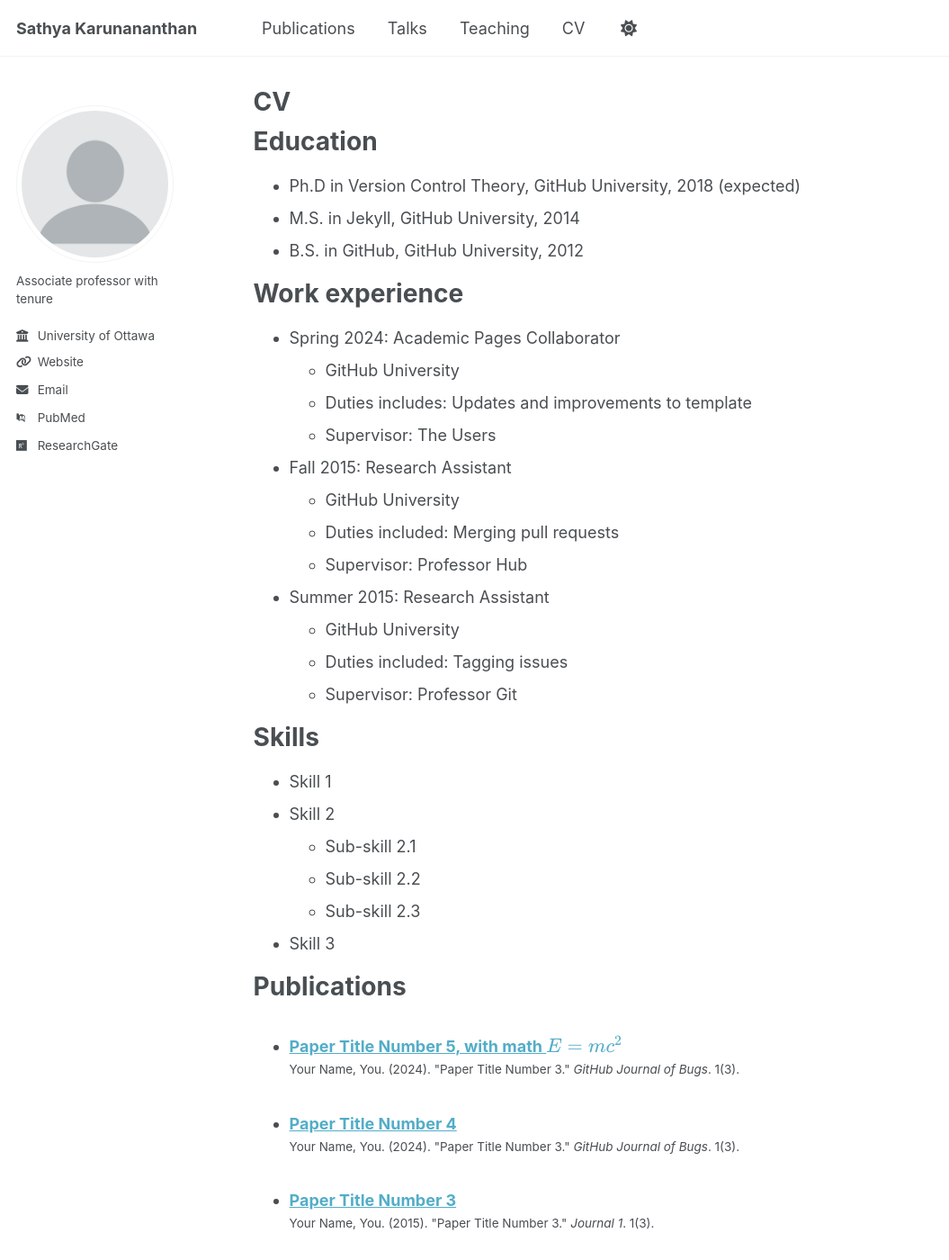
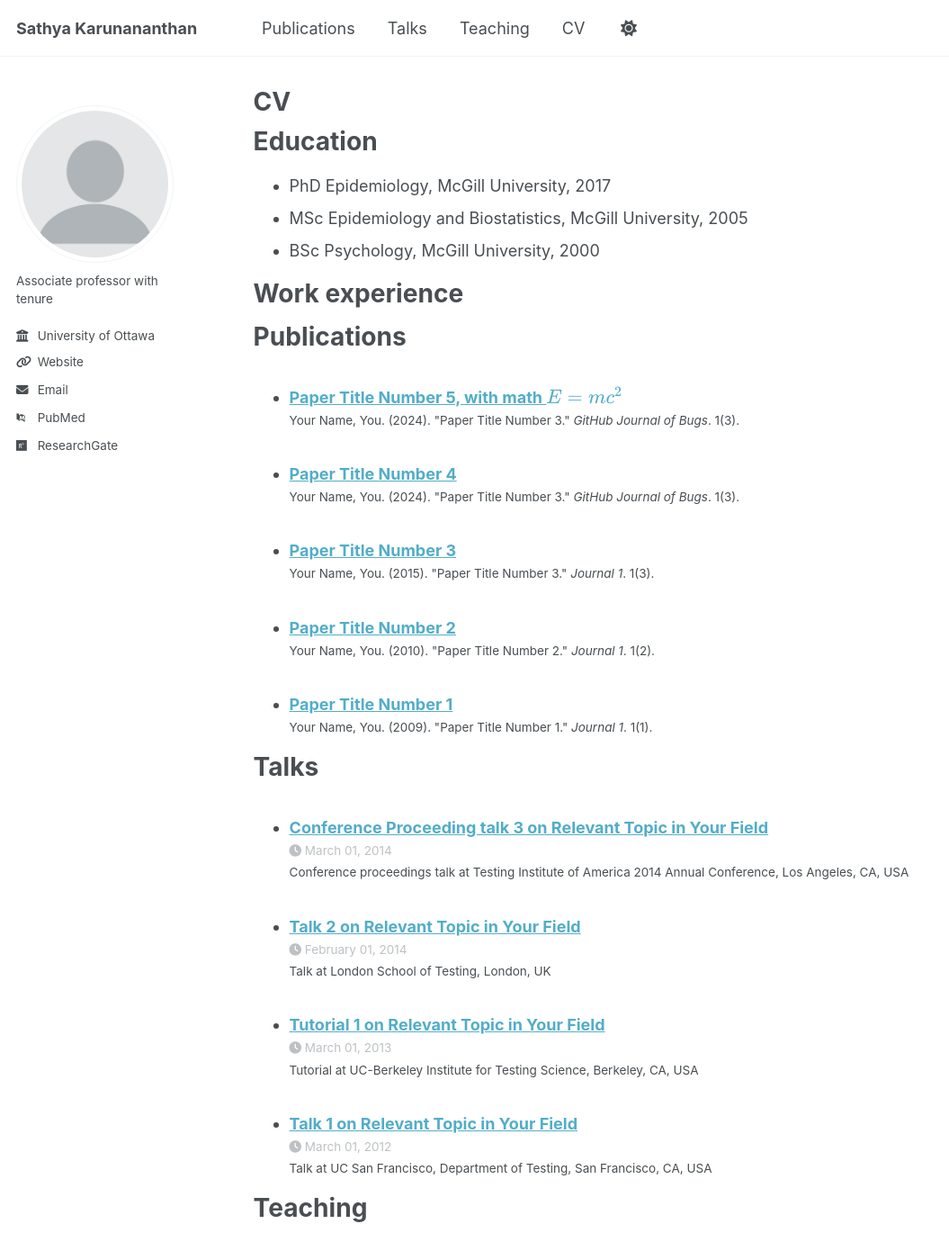
Before and after one commit to sathyaguru/sathyaguru.github.io, a Jekyll site: the page built from _pages/cv.md, in a window 1280 px wide and 1400 px high. Shown: the whole window at 90% size, without its empty margins (0-1055 px from the left). Built offline with Jekyll 4.4.1, drawn with Linux system fonts in a browser that asks for light colours; some web fonts are replaced; a script that is not in the unit is left out; some of the changed text lies outside the part shown.

Commit message:
modify cv.md

```diff
--- a/_pages/cv.md
+++ b/_pages/cv.md
@@ -11,12 +11,13 @@ redirect_from:
 
 Education
 ======
-* Ph.D in Version Control Theory, GitHub University, 2018 (expected)
-* M.S. in Jekyll, GitHub University, 2014
-* B.S. in GitHub, GitHub University, 2012
+* PhD Epidemiology, McGill University, 2017
+* MSc Epidemiology and Biostatistics, McGill University, 2005
+* BSc Psychology, McGill University, 2000
 
 Work experience
 ======
+<!--
 * Spring 2024: Academic Pages Collaborator
   * GitHub University
   * Duties includes: Updates and improvements to template
@@ -31,7 +32,8 @@ Work experience
   * GitHub University
   * Duties included: Tagging issues
   * Supervisor: Professor Git
-
+-->
+<!--
 Skills
 ======
 * Skill 1
@@ -40,6 +42,7 @@ Skills
   * Sub-skill 2.2
   * Sub-skill 2.3
 * Skill 3
+-->
 
 Publications
 ======
@@ -61,4 +64,6 @@ Teaching
 
 Service and leadership
 ======
+<!--
 * Currently signed in to 43 different slack teams
+-->
```
